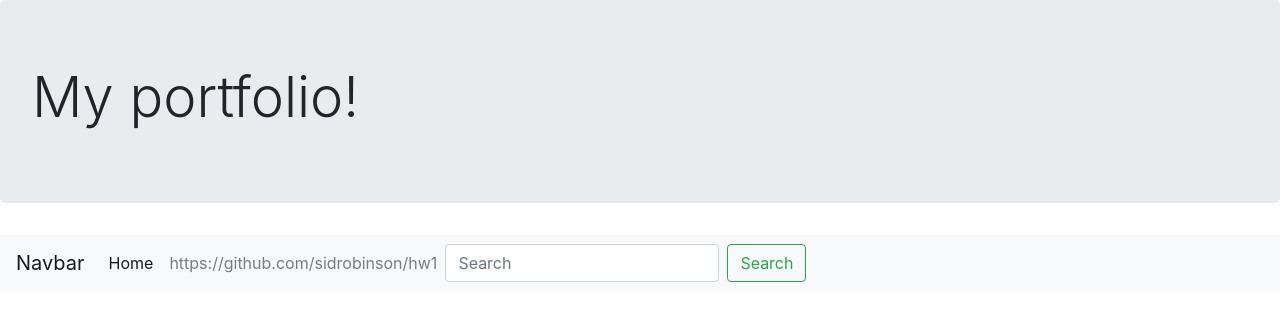
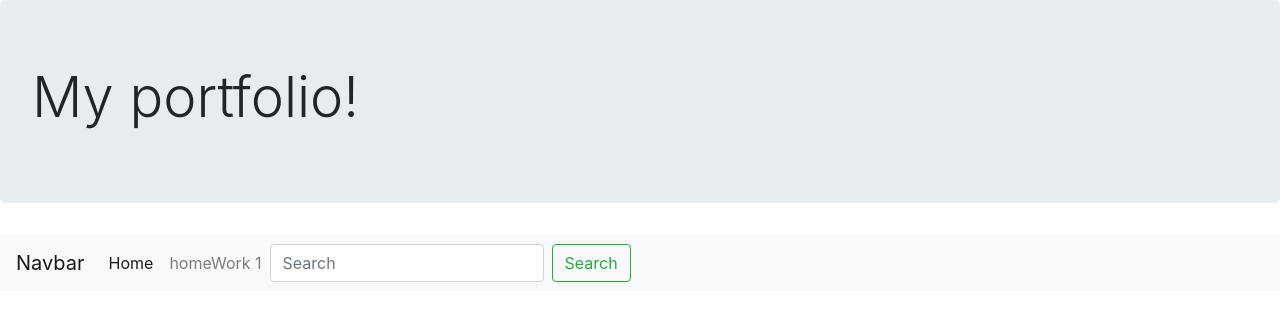
Before and after one commit to sidrobinson/Responsiveness-Assignment, a plain HTML site: page index.html in a window 1280 px wide. Drawn offline with nearby package versions, Linux system fonts and the light colour scheme.

Commit message:
Add files via upload

```diff
--- a/index.html
+++ b/index.html
@@ -26,12 +26,18 @@
                 <li class="nav-item active">
                     <a class="nav-link" href="#">Home <span class="sr-only">(current)</span></a>
                 </li>
+
                 <li class="nav-item">
-                    <a class="nav-link" href="file:///Users/bernardrobinson/Desktop/Class/homeWork1/classhw1.html">https://github.com/sidrobinson/hw1</a>
+                    <a class="nav-link"
+                        href="file:///Users/bernardrobinson/Desktop/Class/homeWork1/classhw1.html">homeWork 1</a>
                 </li>
 
+                <form class="form-inline my-2 my-lg-0">
+                        <input class="form-control mr-sm-2" type="search" placeholder="Search" aria-label="Search">
+                        <button class="btn btn-outline-success my-2 my-sm-0" type="submit">Search</button>
+                    </form>
 
-
+                <!-- Possible dropdown code below -->
                 <!-- <li class="nav-item dropdown">
                     <a class="nav-link dropdown-toggle" href="#" id="navbarDropdown" role="button"
                         data-toggle="dropdown" aria-haspopup="true" aria-expanded="false">
@@ -51,11 +57,6 @@
                         </div>
                 </li> -->
 
-
-            <form class="form-inline my-2 my-lg-0">
-                <input class="form-control mr-sm-2" type="search" placeholder="Search" aria-label="Search">
-                <button class="btn btn-outline-success my-2 my-sm-0" type="submit">Search</button>
-            </form>
         </div>
     </nav>
 
```
